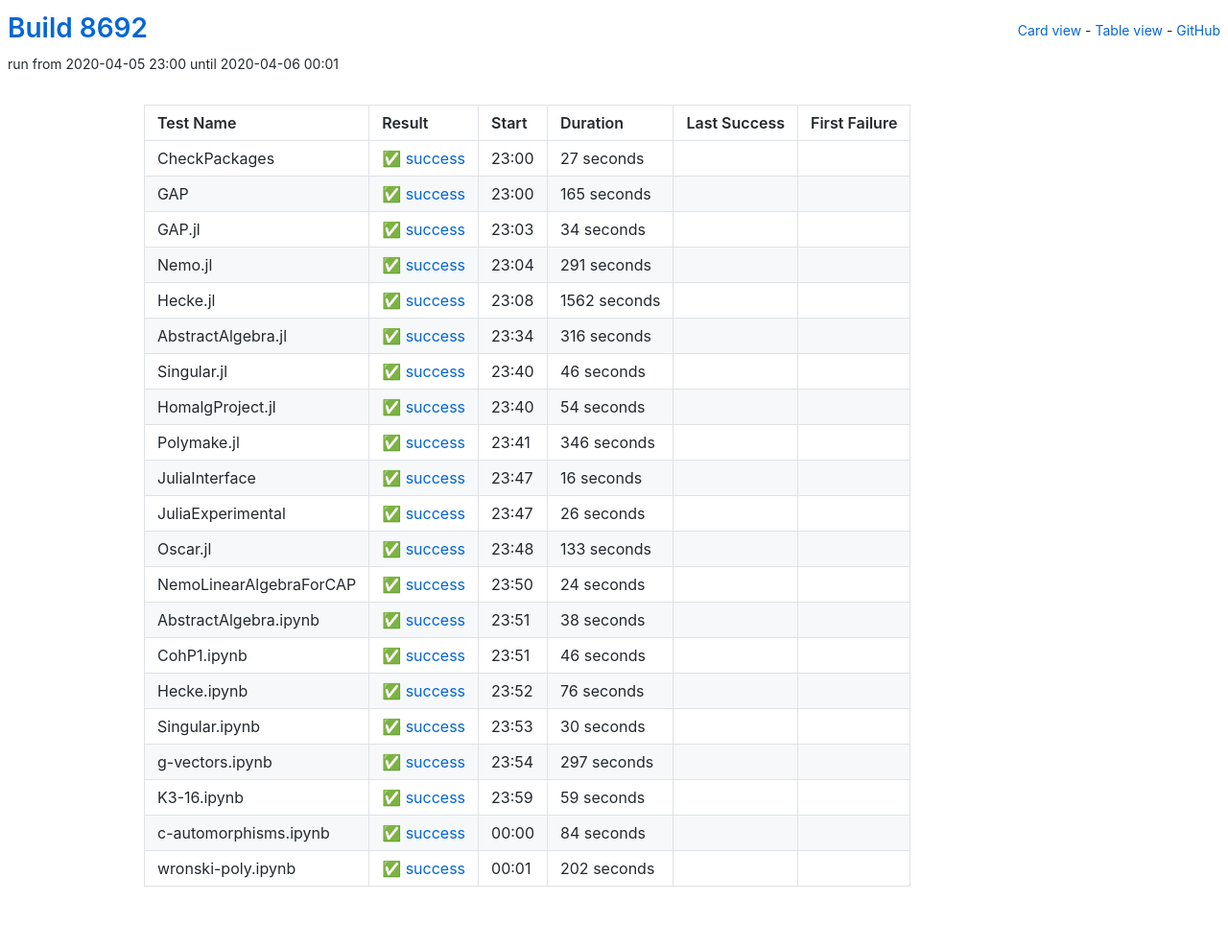
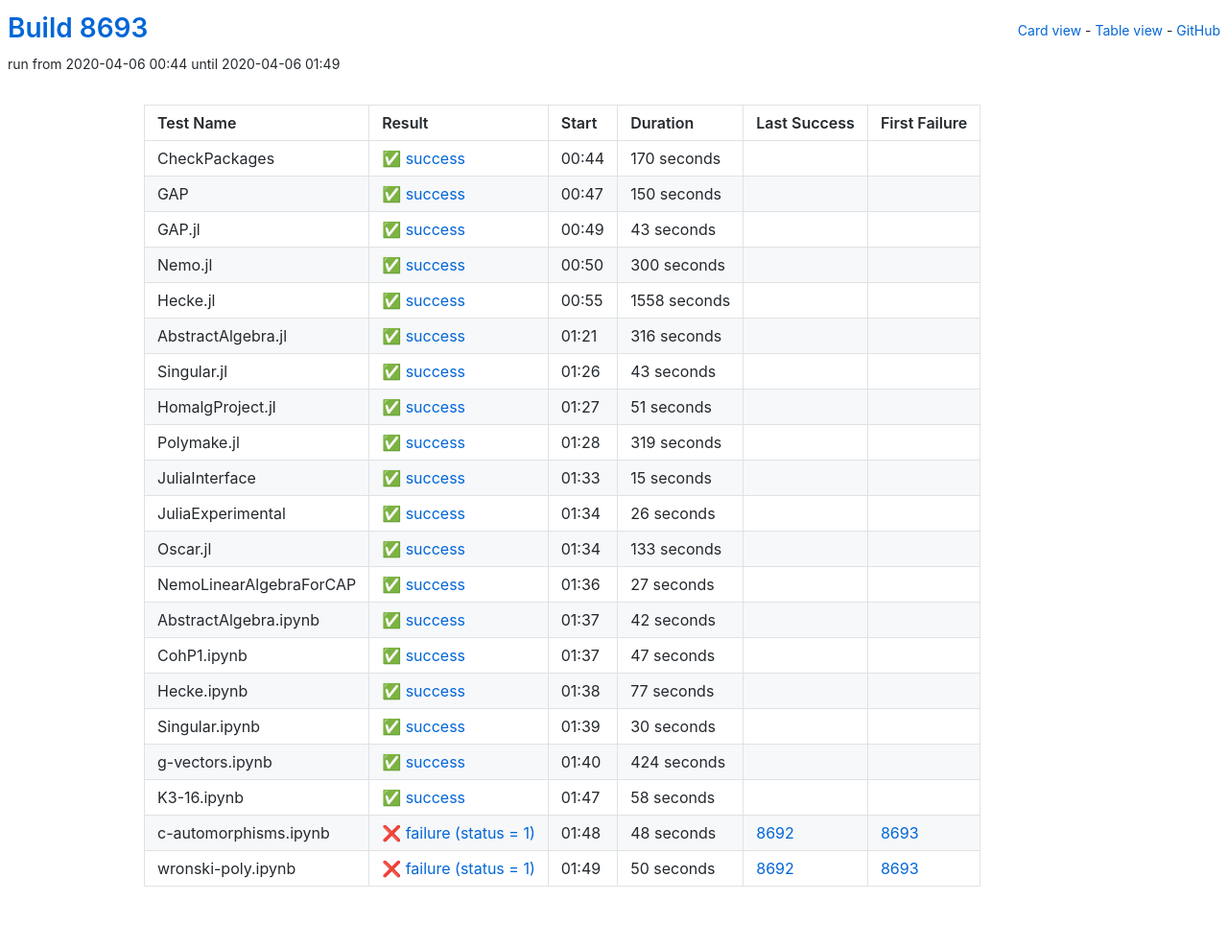
Before and after one commit to oscar-system/oscar-ci-status, a Jekyll site: the page built from table.html, in a window 1280 px wide. Shown: the whole page at 96% size. Built offline with Jekyll 4.4.1, drawn with Linux system fonts in a browser that asks for light colours.

Commit message:
Build 8693

```diff
--- a/_data/ci.yml
+++ b/_data/ci.yml
@@ -1,60 +1,60 @@
-build: 8692
-build_url: https://oscarci.mathematik.uni-kl.de/job/oscar/8692/
+build: 8693
+build_url: https://oscarci.mathematik.uni-kl.de/job/oscar/8693/
 job: oscar
 tests:
-- duration: 27
+- duration: 170
   exitcode: 0
   first_failure: false
   first_failure_url: null
   last_success: false
   last_success_url: null
-  log: https://oscarci.mathematik.uni-kl.de/job/oscar/8692/artifact/logs/build-8692/CheckPackages.log
+  log: https://oscarci.mathematik.uni-kl.de/job/oscar/8693/artifact/logs/build-8693/CheckPackages.log
   name: CheckPackages
-  start: 2020-04-05 23:00
+  start: 2020-04-06 00:44
   status: success
   success: true
-- duration: 165
+- duration: 150
   exitcode: 0
   first_failure: false
   first_failure_url: null
   last_success: false
   last_success_url: null
-  log: https://oscarci.mathematik.uni-kl.de/job/oscar/8692/artifact/logs/build-8692/GAP.log
+  log: https://oscarci.mathematik.uni-kl.de/job/oscar/8693/artifact/logs/build-8693/GAP.log
   name: GAP
-  start: 2020-04-05 23:00
+  start: 2020-04-06 00:47
   status: success
   success: true
-- duration: 34
+- duration: 43
   exitcode: 0
   first_failure: false
   first_failure_url: null
   last_success: false
   last_success_url: null
-  log: https://oscarci.mathematik.uni-kl.de/job/oscar/8692/artifact/logs/build-8692/GAP.jl.log
+  log: https://oscarci.mathematik.uni-kl.de/job/oscar/8693/artifact/logs/build-8693/GAP.jl.log
   name: GAP.jl
-  start: 2020-04-05 23:03
+  start: 2020-04-06 00:49
   status: success
   success: true
-- duration: 291
+- duration: 300
   exitcode: 0
   first_failure: false
   first_failure_url: null
   last_success: false
   last_success_url: null
-  log: https://oscarci.mathematik.uni-kl.de/job/oscar/8692/artifact/logs/build-8692/Nemo.jl.log
+  log: https://oscarci.mathematik.uni-kl.de/job/oscar/8693/artifact/logs/build-8693/Nemo.jl.log
   name: Nemo.jl
-  start: 2020-04-05 23:04
+  start: 2020-04-06 00:50
   status: success
   success: true
-- duration: 1562
+- duration: 1558
   exitcode: 0
   first_failure: false
   first_failure_url: null
   last_success: false
   last_success_url: null
-  log: https://oscarci.mathematik.uni-kl.de/job/oscar/8692/artifact/logs/build-8692/Hecke.jl.log
+  log: https://oscarci.mathematik.uni-kl.de/job/oscar/8693/artifact/logs/build-8693/Hecke.jl.log
   name: Hecke.jl
-  start: 2020-04-05 23:08
+  start: 2020-04-06 00:55
   status: success
   success: true
 - duration: 316
@@ -63,53 +63,53 @@
   first_failure_url: null
   last_success: false
   last_success_url: null
-  log: https://oscarci.mathematik.uni-kl.de/job/oscar/8692/artifact/logs/build-8692/AbstractAlgebra.jl.log
+  log: https://oscarci.mathematik.uni-kl.de/job/oscar/8693/artifact/logs/build-8693/AbstractAlgebra.jl.log
   name: AbstractAlgebra.jl
-  start: 2020-04-05 23:34
+  start: 2020-04-06 01:21
   status: success
   success: true
-- duration: 46
+- duration: 43
   exitcode: 0
   first_failure: false
   first_failure_url: null
   last_success: false
   last_success_url: null
-  log: https://oscarci.mathematik.uni-kl.de/job/oscar/8692/artifact/logs/build-8692/Singular.jl.log
+  log: https://oscarci.mathematik.uni-kl.de/job/oscar/8693/artifact/logs/build-8693/Singular.jl.log
   name: Singular.jl
-  start: 2020-04-05 23:40
+  start: 2020-04-06 01:26
   status: success
   success: true
-- duration: 54
+- duration: 51
   exitcode: 0
   first_failure: false
   first_failure_url: null
   last_success: false
   last_success_url: null
-  log: https://oscarci.mathematik.uni-kl.de/job/oscar/8692/artifact/logs/build-8692/HomalgProject.jl.log
+  log: https://oscarci.mathematik.uni-kl.de/job/oscar/8693/artifact/logs/build-8693/HomalgProject.jl.log
   name: HomalgProject.jl
-  start: 2020-04-05 23:40
+  start: 2020-04-06 01:27
   status: success
   success: true
-- duration: 346
+- duration: 319
   exitcode: 0
   first_failure: false
   first_failure_url: null
   last_success: false
   last_success_url: null
-  log: https://oscarci.mathematik.uni-kl.de/job/oscar/8692/artifact/logs/build-8692/Polymake.jl.log
+  log: https://oscarci.mathematik.uni-kl.de/job/oscar/8693/artifact/logs/build-8693/Polymake.jl.log
   name: Polymake.jl
-  start: 2020-04-05 23:41
+  start: 2020-04-06 01:28
   status: success
   success: true
-- duration: 16
+- duration: 15
   exitcode: 0
   first_failure: false
   first_failure_url: null
   last_success: false
   last_success_url: null
-  log: https://oscarci.mathematik.uni-kl.de/job/oscar/8692/artifact/logs/build-8692/JuliaInterface.log
+  log: https://oscarci.mathematik.uni-kl.de/job/oscar/8693/artifact/logs/build-8693/JuliaInterface.log
   name: JuliaInterface
-  start: 2020-04-05 23:47
+  start: 2020-04-06 01:33
   status: success
   success: true
 - duration: 26
@@ -118,9 +118,9 @@
   first_failure_url: null
   last_success: false
   last_success_url: null
-  log: https://oscarci.mathematik.uni-kl.de/job/oscar/8692/artifact/logs/build-8692/JuliaExperimental.log
+  log: https://oscarci.mathematik.uni-kl.de/job/oscar/8693/artifact/logs/build-8693/JuliaExperimental.log
   name: JuliaExperimental
-  start: 2020-04-05 23:47
+  start: 2020-04-06 01:34
   status: success
   success: true
 - duration: 133
@@ -129,53 +129,53 @@
   first_failure_url: null
   last_success: false
   last_success_url: null
-  log: https://oscarci.mathematik.uni-kl.de/job/oscar/8692/artifact/logs/build-8692/Oscar.jl.log
+  log: https://oscarci.mathematik.uni-kl.de/job/oscar/8693/artifact/logs/build-8693/Oscar.jl.log
   name: Oscar.jl
-  start: 2020-04-05 23:48
+  start: 2020-04-06 01:34
   status: success
   success: true
-- duration: 24
+- duration: 27
   exitcode: 0
   first_failure: false
   first_failure_url: null
   last_success: false
   last_success_url: null
-  log: https://oscarci.mathematik.uni-kl.de/job/oscar/8692/artifact/logs/build-8692/NemoLinearAlgebraForCAP.log
+  log: https://oscarci.mathematik.uni-kl.de/job/oscar/8693/artifact/logs/build-8693/NemoLinearAlgebraForCAP.log
   name: NemoLinearAlgebraForCAP
-  start: 2020-04-05 23:50
+  start: 2020-04-06 01:36
   status: success
   success: true
-- duration: 38
+- duration: 42
   exitcode: 0
   first_failure: false
   first_failure_url: null
   last_success: false
   last_success_url: null
-  log: https://oscarci.mathematik.uni-kl.de/job/oscar/8692/artifact/logs/build-8692/AbstractAlgebra.ipynb.log
+  log: https://oscarci.mathematik.uni-kl.de/job/oscar/8693/artifact/logs/build-8693/AbstractAlgebra.ipynb.log
   name: AbstractAlgebra.ipynb
-  start: 2020-04-05 23:51
+  start: 2020-04-06 01:37
   status: success
   success: true
-- duration: 46
+- duration: 47
   exitcode: 0
   first_failure: false
   first_failure_url: null
   last_success: false
   last_success_url: null
-  log: https://oscarci.mathematik.uni-kl.de/job/oscar/8692/artifact/logs/build-8692/CohP1.ipynb.log
+  log: https://oscarci.mathematik.uni-kl.de/job/oscar/8693/artifact/logs/build-8693/CohP1.ipynb.log
   name: CohP1.ipynb
-  start: 2020-04-05 23:51
+  start: 2020-04-06 01:37
   status: success
   success: true
-- duration: 76
+- duration: 77
   exitcode: 0
   first_failure: false
   first_failure_url: null
   last_success: false
   last_success_url: null
-  log: https://oscarci.mathematik.uni-kl.de/job/oscar/8692/artifact/logs/build-8692/Hecke.ipynb.log
+  log: https://oscarci.mathematik.uni-kl.de/job/oscar/8693/artifact/logs/build-8693/Hecke.ipynb.log
   name: Hecke.ipynb
-  start: 2020-04-05 23:52
+  start: 2020-04-06 01:38
   status: success
   success: true
 - duration: 30
@@ -184,52 +184,52 @@
   first_failure_url: null
   last_success: false
   last_success_url: null
-  log: https://oscarci.mathematik.uni-kl.de/job/oscar/8692/artifact/logs/build-8692/Singular.ipynb.log
+  log: https://oscarci.mathematik.uni-kl.de/job/oscar/8693/artifact/logs/build-8693/Singular.ipynb.log
   name: Singular.ipynb
-  start: 2020-04-05 23:53
+  start: 2020-04-06 01:39
   status: success
   success: true
-- duration: 297
+- duration: 424
   exitcode: 0
   first_failure: false
   first_failure_url: null
   last_success: false
   last_success_url: null
-  log: https://oscarci.mathematik.uni-kl.de/job/oscar/8692/artifact/logs/build-8692/g-vectors.ipynb.log
+  log: https://oscarci.mathematik.uni-kl.de/job/oscar/8693/artifact/logs/build-8693/g-vectors.ipynb.log
   name: g-vectors.ipynb
-  start: 2020-04-05 23:54
+  start: 2020-04-06 01:40
   status: success
   success: true
-- duration: 59
+- duration: 58
   exitcode: 0
   first_failure: false
   first_failure_url: null
   last_success: false
   last_success_url: null
-  log: https://oscarci.mathematik.uni-kl.de/job/oscar/8692/artifact/logs/build-8692/K3-16.ipynb.log
+  log: https://oscarci.mathematik.uni-kl.de/job/oscar/8693/artifact/logs/build-8693/K3-16.ipynb.log
   name: K3-16.ipynb
-  start: 2020-04-05 23:59
+  start: 2020-04-06 01:47
   status: success
   success: true
-- duration: 84
-  exitcode: 0
-  first_failure: false
-  first_failure_url: null
-  last_success: false
-  last_success_url: null
-  log: https://oscarci.mathematik.uni-kl.de/job/oscar/8692/artifact/logs/build-8692/c-automorphisms.ipynb.log
+- duration: 48
+  exitcode: 1
+  first_failure: 8693
+  first_failure_url: https://oscarci.mathematik.uni-kl.de/job/oscar/8693/
+  last_success: 8692
+  last_success_url: https://oscarci.mathematik.uni-kl.de/job/oscar/8692/
+  log: https://oscarci.mathematik.uni-kl.de/job/oscar/8693/artifact/logs/build-8693/c-automorphisms.ipynb.log
   name: c-automorphisms.ipynb
-  start: 2020-04-06 00:00
-  status: success
-  success: true
-- duration: 202
-  exitcode: 0
-  first_failure: false
-  first_failure_url: null
-  last_success: false
-  last_success_url: null
-  log: https://oscarci.mathematik.uni-kl.de/job/oscar/8692/artifact/logs/build-8692/wronski-poly.ipynb.log
+  start: 2020-04-06 01:48
+  status: failure
+  success: false
+- duration: 50
+  exitcode: 1
+  first_failure: 8693
+  first_failure_url: https://oscarci.mathematik.uni-kl.de/job/oscar/8693/
+  last_success: 8692
+  last_success_url: https://oscarci.mathematik.uni-kl.de/job/oscar/8692/
+  log: https://oscarci.mathematik.uni-kl.de/job/oscar/8693/artifact/logs/build-8693/wronski-poly.ipynb.log
   name: wronski-poly.ipynb
-  start: 2020-04-06 00:01
-  status: success
-  success: true
+  start: 2020-04-06 01:49
+  status: failure
+  success: false
```
Also changed, not shown: README.md.
